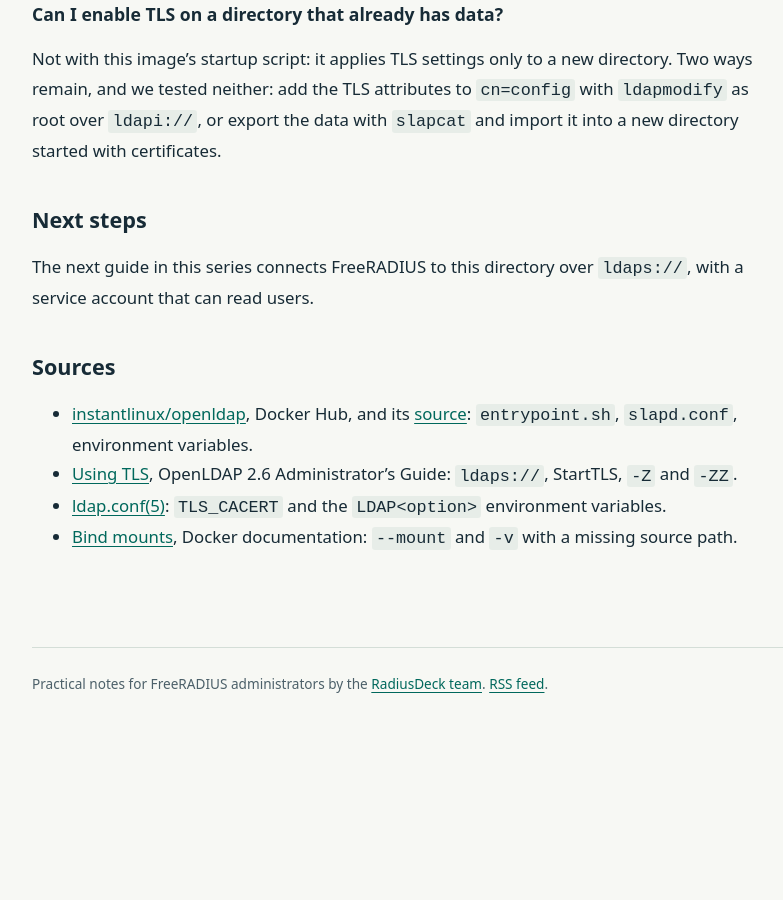
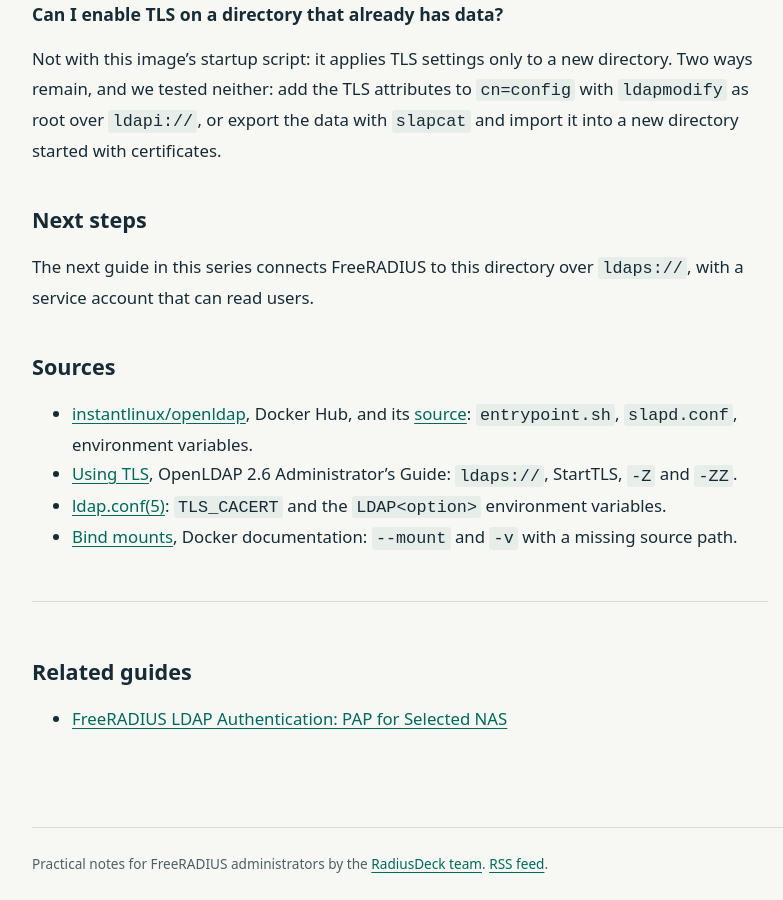
Before and after one commit to radiusdeck/radiusdeck.github.io, a Jekyll site: the page built from _posts/2026-11-11-openldap-docker.md, in a window 1280 px wide and 900 px high, scrolled down 9804 px. Shown: the whole window, without its empty margins (64-847 px from the left). Built offline with Jekyll 4.4.1, drawn with Linux system fonts in a browser that asks for light colours; before the commit the page ends 10524 px from its top, so only the background shows below that.

Commit message:
feat: link related guides to the FreeRADIUS LDAP guide
Add /blog/freeradius-ldap/ to the related guides of the OpenLDAP in
Docker and FreeRADIUS Web GUI articles.

```diff
--- a/_posts/2026-11-11-openldap-docker.md
+++ b/_posts/2026-11-11-openldap-docker.md
@@ -8,6 +8,8 @@ tested:
   date: 2026-11-06
   environment: Docker 29.9.3 on Ubuntu 24.04
   openldap: "2.6.15, image instantlinux/openldap:2.6.15-r0"
+related:
+  - /blog/freeradius-ldap/
 ---
 
 **Short answer:** This guide builds a disposable OpenLDAP lab in Docker with
```
Also changed, not shown: _posts/2026-10-28-freeradius-web-gui.md (+1 -0 lines).
